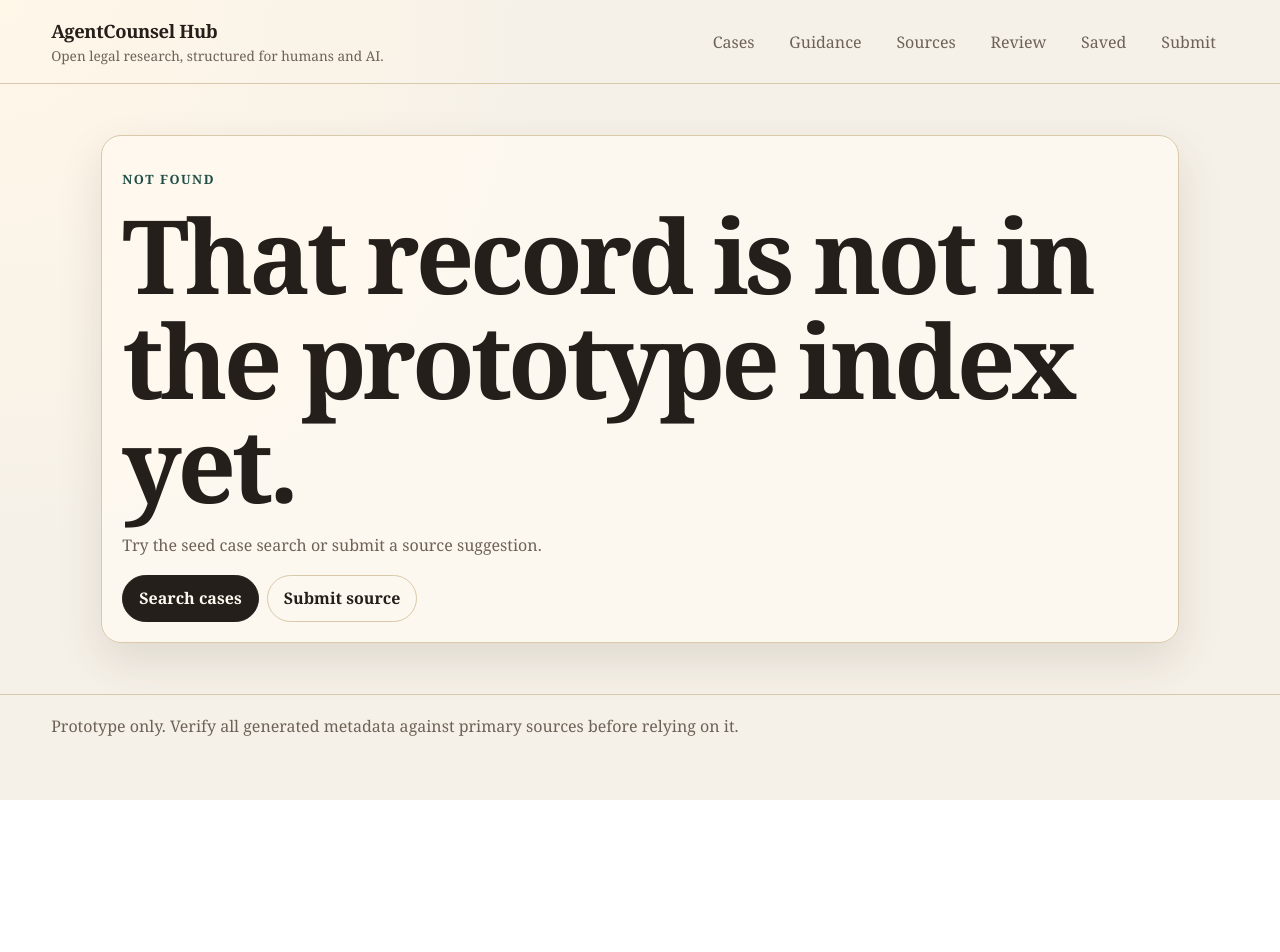
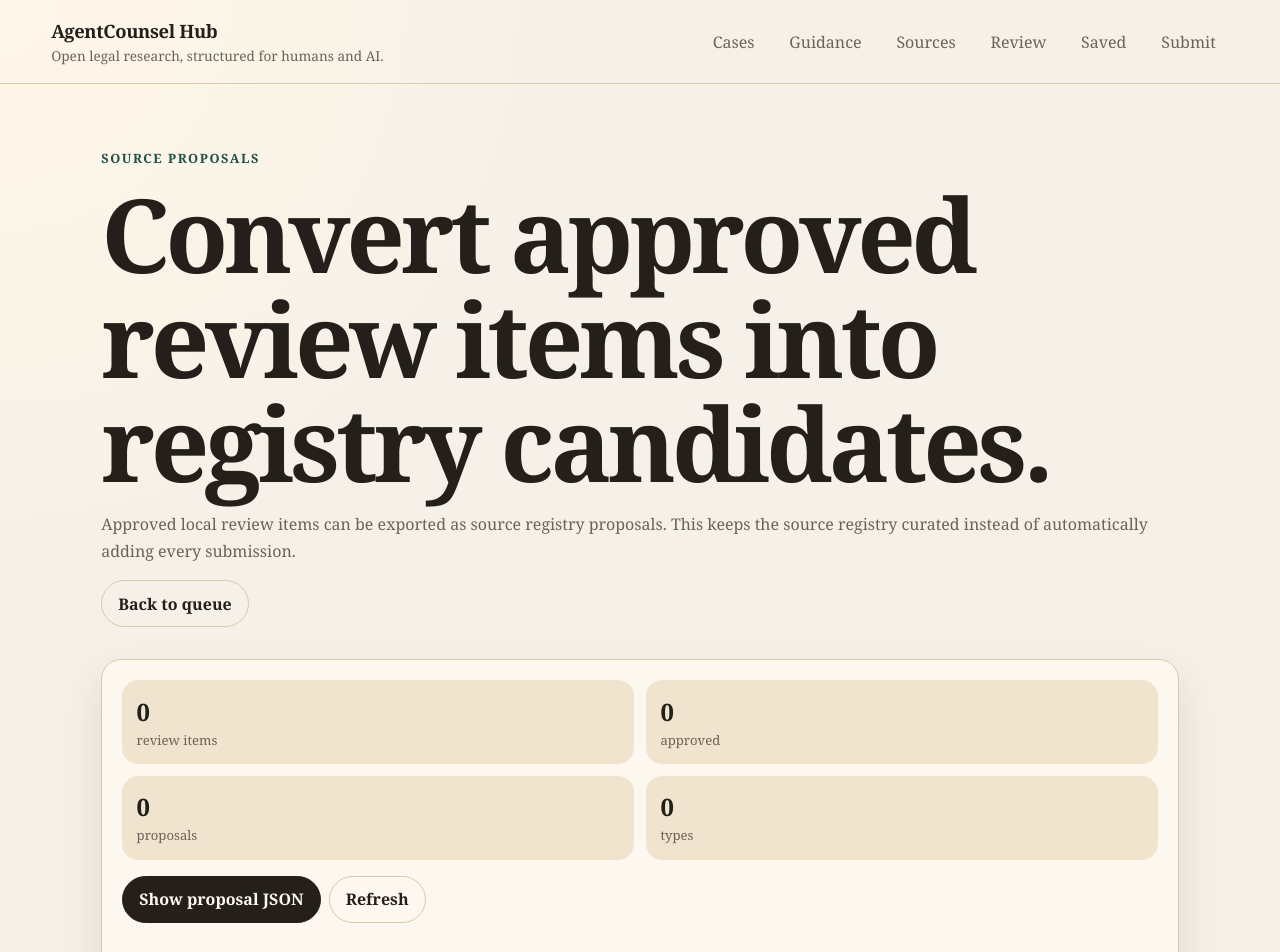
Before and after one commit to zgbrenner/agentcounselhub, a Next.js app in the folder apps/web/: page /review/proposals in a window 1280 px wide. Before the commit this address had no page. Shown: the top 952 px of the page. Before the commit the page ends 800 px from the top, so only its background shows below. Built offline with nearby package versions, Linux system fonts and the light colour scheme.

Commit message:
Add source proposal export flow (#8)
* Add source proposal builder

* Add source proposal panel

* Add source proposals page

* Link review queue to source proposals

* Document source proposal workflow

* Document source proposals in llms.txt

```diff
--- a/apps/web/app/review/page.tsx
+++ b/apps/web/app/review/page.tsx
@@ -13,6 +13,7 @@ export default function ReviewPage() {
           </p>
           <div className="button-row">
             <Link className="secondary-button" href="/review/audit">View review history</Link>
+            <Link className="secondary-button" href="/review/proposals">View source proposals</Link>
           </div>
         </div>
       </section>
--- /dev/null
+++ b/apps/web/app/review/proposals/page.tsx
@@ -0,0 +1,22 @@
+import Link from "next/link";
+import { SourceProposalPanel } from "@/components/SourceProposalPanel";
+
+export default function ReviewProposalsPage() {
+  return (
+    <>
+      <section className="hero" style={{ gridTemplateColumns: "1fr" }}>
+        <div>
+          <p className="eyebrow">Source proposals</p>
+          <h1>Convert approved review items into registry candidates.</h1>
+          <p>
+            Approved local review items can be exported as source registry proposals. This keeps the source registry curated instead of automatically adding every submission.
+          </p>
+          <div className="button-row">
+            <Link className="secondary-button" href="/review">Back to queue</Link>
+          </div>
+        </div>
+      </section>
+      <SourceProposalPanel />
+    </>
+  );
+}
--- /dev/null
+++ b/apps/web/components/SourceProposalPanel.tsx
@@ -0,0 +1,60 @@
+"use client";
+
+import { useEffect, useMemo, useState } from "react";
+import { readReviewQueue, type ReviewItem } from "@/lib/reviewQueue";
+import { buildApprovedSourceProposals, exportSourceProposals } from "@/lib/sourceProposals";
+
+export function SourceProposalPanel() {
+  const [items, setItems] = useState<ReviewItem[]>([]);
+  const [exportText, setExportText] = useState("");
+
+  function refresh() {
+    setItems(readReviewQueue());
+  }
+
+  useEffect(() => {
+    refresh();
+  }, []);
+
+  const approvedItems = useMemo(() => items.filter((item) => item.reviewStatus === "approved"), [items]);
+  const proposals = useMemo(() => buildApprovedSourceProposals(items), [items]);
+
+  return (
+    <section className="panel search-panel">
+      <div className="stat-grid">
+        <div className="stat"><strong>{items.length}</strong><span>review items</span></div>
+        <div className="stat"><strong>{approvedItems.length}</strong><span>approved</span></div>
+        <div className="stat"><strong>{proposals.length}</strong><span>proposals</span></div>
+        <div className="stat"><strong>{new Set(proposals.map((proposal) => proposal.type)).size}</strong><span>types</span></div>
+      </div>
+
+      <div className="button-row">
+        <button className="button" type="button" onClick={() => setExportText(exportSourceProposals(items))} disabled={!proposals.length}>Show proposal JSON</button>
+        <button className="secondary-button" type="button" onClick={refresh}>Refresh</button>
+      </div>
+
+      {exportText && <textarea className="textarea" readOnly value={exportText} aria-label="Source proposal export JSON" />}
+
+      <div className="results-grid">
+        {proposals.length === 0 && <p>No approved review items yet. Approve review items to generate source registry proposals.</p>}
+        {proposals.map((proposal) => (
+          <article className="result-card" key={`${proposal.proposedFromReviewId}-${proposal.id}`}>
+            <div className="result-meta">
+              <span className="pill">{proposal.type.replaceAll("_", " ")}</span>
+              <span className="pill">{proposal.priority.replaceAll("_", " ")}</span>
+              <span className="pill">{proposal.accessMethod}</span>
+            </div>
+            <h3>{proposal.name}</h3>
+            <p>{proposal.notes}</p>
+            <dl className="metadata-list">
+              <div><dt>Proposal ID</dt><dd>{proposal.id}</dd></div>
+              <div><dt>Homepage</dt><dd><a href={proposal.homepageUrl}>{proposal.homepageUrl}</a></dd></div>
+              <div><dt>Recommended use</dt><dd>{proposal.recommendedUse.replaceAll("_", " ")}</dd></div>
+              <div><dt>Review item</dt><dd>{proposal.proposedFromReviewId}</dd></div>
+            </dl>
+          </article>
+        ))}
+      </div>
+    </section>
+  );
+}
--- /dev/null
+++ b/apps/web/lib/sourceProposals.ts
@@ -0,0 +1,61 @@
+import type { ReviewItem } from "@/lib/reviewQueue";
+
+export type SourceProposal = {
+  id: string;
+  name: string;
+  type: string;
+  homepageUrl: string;
+  accessMethod: string;
+  recommendedUse: string;
+  priority: string;
+  attributionRequired: boolean;
+  notes: string;
+  proposedFromReviewId: string;
+  proposedAt: string;
+};
+
+function slugify(value: string): string {
+  return value.toLowerCase().trim().replace(/[^a-z0-9]+/g, "-").replace(/^-|-$/g, "");
+}
+
+function mapReviewType(type: string): string {
+  const normalized = type.toLowerCase();
+
+  if (normalized.includes("case")) {
+    return "case_law";
+  }
+
+  if (normalized.includes("template")) {
+    return "templates";
+  }
+
+  if (normalized.includes("agency")) {
+    return "agency";
+  }
+
+  return "guidance";
+}
+
+export function buildSourceProposal(item: ReviewItem): SourceProposal {
+  return {
+    id: slugify(item.title || item.url || item.id),
+    name: item.title,
+    type: mapReviewType(item.type),
+    homepageUrl: item.url,
+    accessMethod: "web",
+    recommendedUse: "link_and_summarize",
+    priority: "reviewed_candidate",
+    attributionRequired: true,
+    notes: item.reviewerNote || item.description || "Reviewed local proposal. Verify source terms before adding to the registry.",
+    proposedFromReviewId: item.id,
+    proposedAt: new Date().toISOString()
+  };
+}
+
+export function buildApprovedSourceProposals(items: ReviewItem[]): SourceProposal[] {
+  return items.filter((item) => item.reviewStatus === "approved").map(buildSourceProposal);
+}
+
+export function exportSourceProposals(items: ReviewItem[]): string {
+  return JSON.stringify({ exportedAt: new Date().toISOString(), proposals: buildApprovedSourceProposals(items) }, null, 2);
+}
```
Also changed, not shown: apps/web/public/llms.txt, 1 other file (tests, documents, lock files or other folders).
